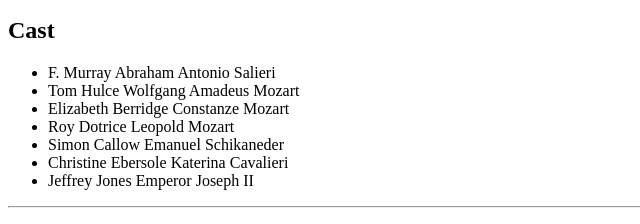
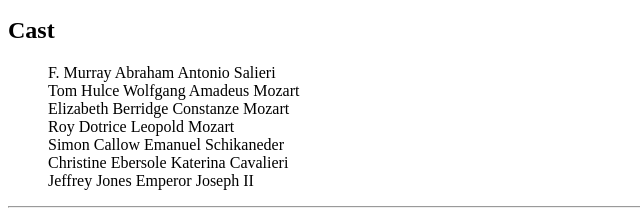
Before and after one commit to akhushba/HTML-CSS-Practice, a plain HTML site: page Learning CSS/stylingTwo.html in a window 1280 px wide. Shown: the part 318-542 px from the top of the page, 0-640 px from the left. Drawn offline with Linux system fonts and the light colour scheme.

Commit message:
Update stylingTwo.css

```diff
--- a/Learning CSS/stylingTwo.css
+++ b/Learning CSS/stylingTwo.css
@@ -59,9 +59,9 @@ use classes for similar styling choices on page
     border: dotted blue 2px;
 }
 
-ul{
+ul {
     /* list-style-type: square;
-    list-style-type: "< ";
-    list-style-type: none; */
+    list-style-type: "< ";*/
+    list-style-type: none;
     /* list-style-position: inside; marker is now inside */
 }
```
